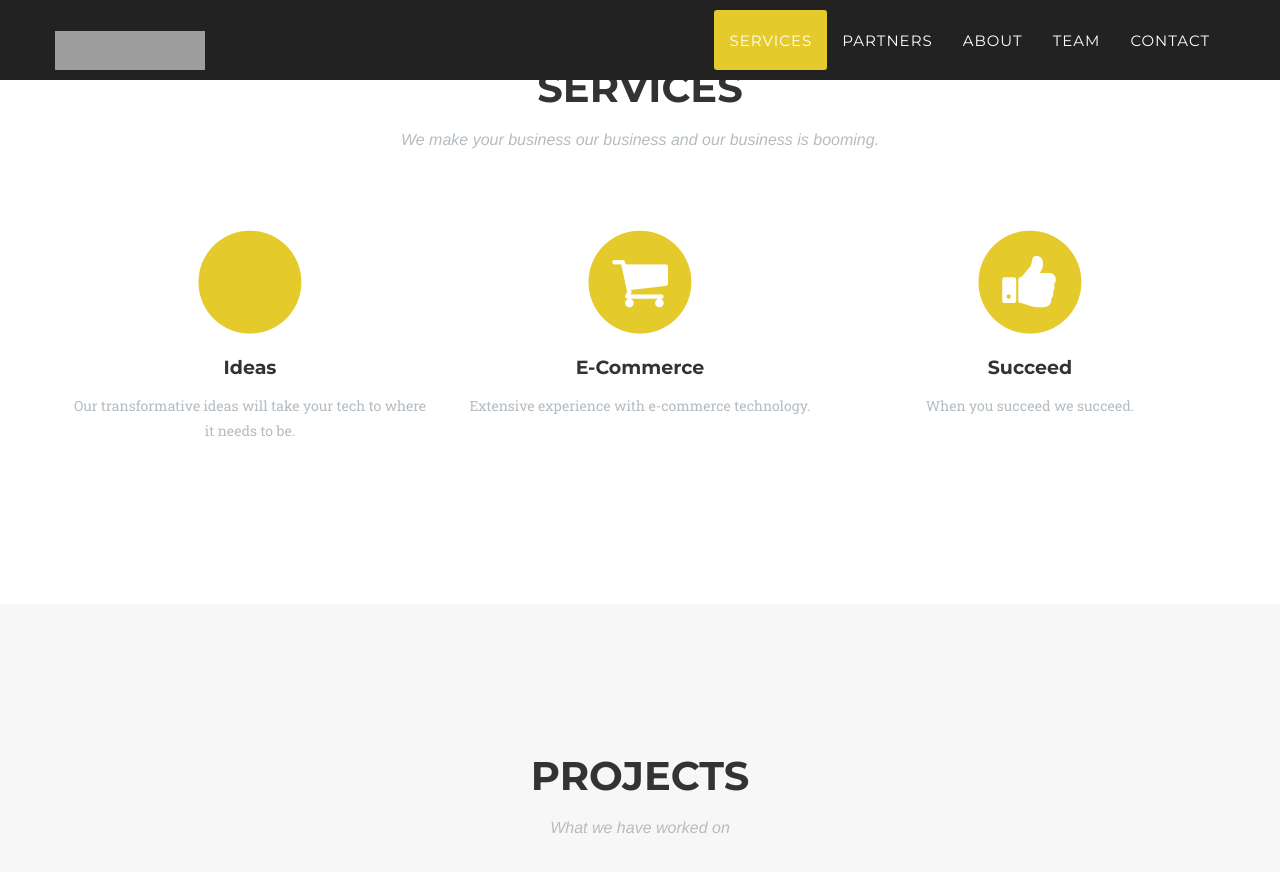
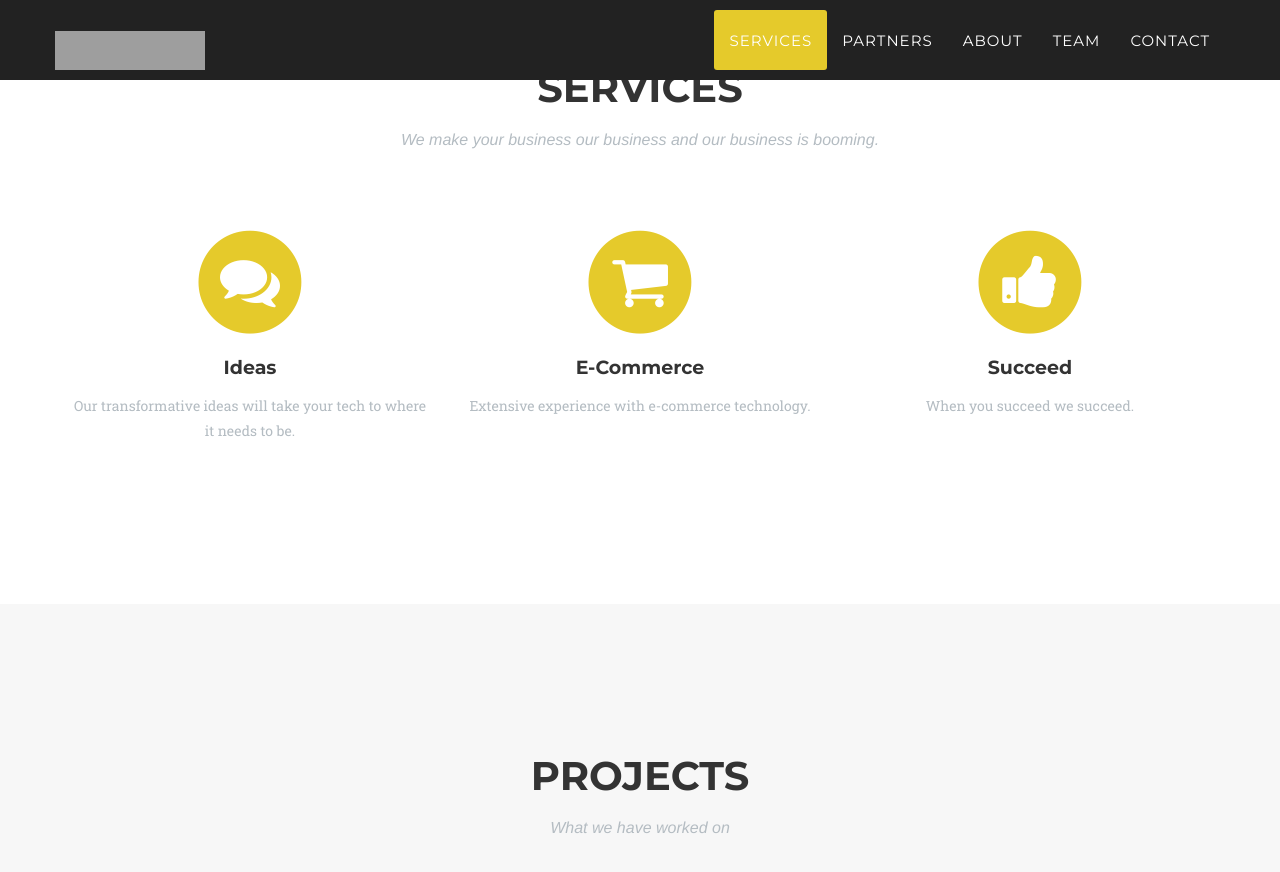
Before and after one commit to Truminant/truminant.github.io, a Jekyll site: the page built from index.html, in a window 1280 px wide and 900 px high, scrolled down 842 px. Shown: the top 872 px of the window. Built offline with Jekyll 4.4.1, drawn with Linux system fonts in a browser that asks for light colours; some web fonts are replaced; grey boxes are pictures that could not be loaded.

Commit message:
Comments

```diff
--- a/_includes/services.html
+++ b/_includes/services.html
@@ -12,7 +12,7 @@
             <div class="col-md-4">
                 <span class="fa-stack fa-4x">
                     <i class="fa fa-circle fa-stack-2x text-primary"></i>
-                    <i class="fa fa-keyboard fa-stack-1x fa-inverse"></i>
+                    <i class="fa fa-comments fa-stack-1x fa-inverse"></i>
                 </span>
                 <h4 class="service-heading">Ideas</h4>
                 <p class="text-muted">Our transformative ideas will take your tech to where it needs to be.
```
